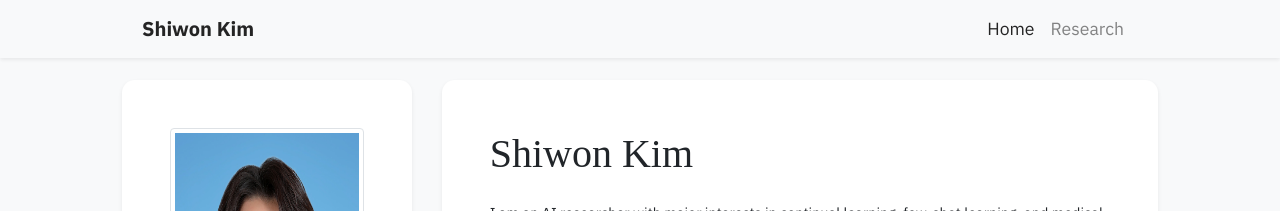
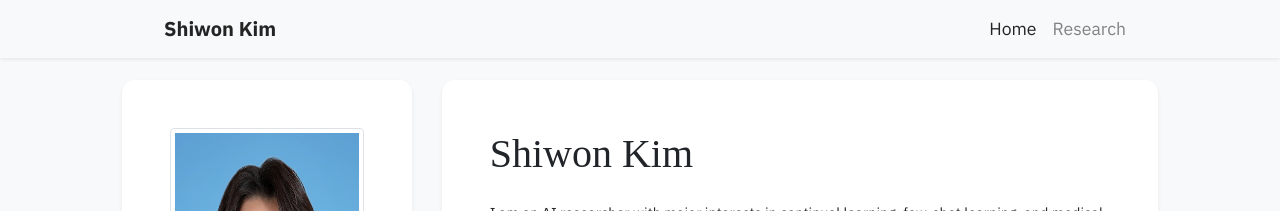
Before and after one commit to shiwonkim/shiwonkim.github.io, a Jekyll site: the page built from index.html, in a window 1280 px wide. Shown: the top 211 px of the page. Built offline with Jekyll 4.4.1, drawn with Linux system fonts in a browser that asks for light colours; nearby versions of some CDN libraries; some web fonts are replaced; a style sheet for code colours, icons or effects is not loaded.

Commit message:
edit profile

```diff
--- a/_includes/navbar.html
+++ b/_includes/navbar.html
@@ -1,6 +1,6 @@
 <nav class="navbar navbar-expand-sm navbar-light bg-light fixed-top mb-5 shadow-sm">
   <!-- <div class="{% if page.container_class %}{{ page.container_class }}{% else %}container-fluid{% endif %}"> -->
-  <div class="container-fluid pl-4 pr-0">
+  <div class="container-fluid pl-5 pr-0">
     <div class="row w-100 justify-content-center">
       <div class="col-12 col-lg-10 d-flex justify-content-between align-items-center">
         <a class="navbar-brand" href="{{ '/' | relative_url }}">
```
